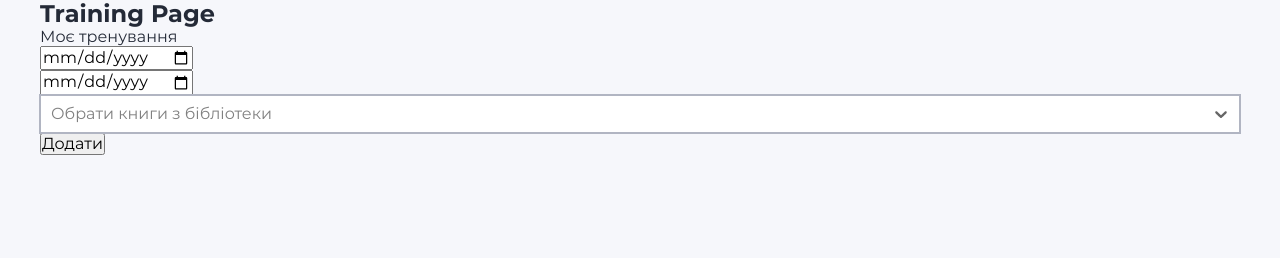
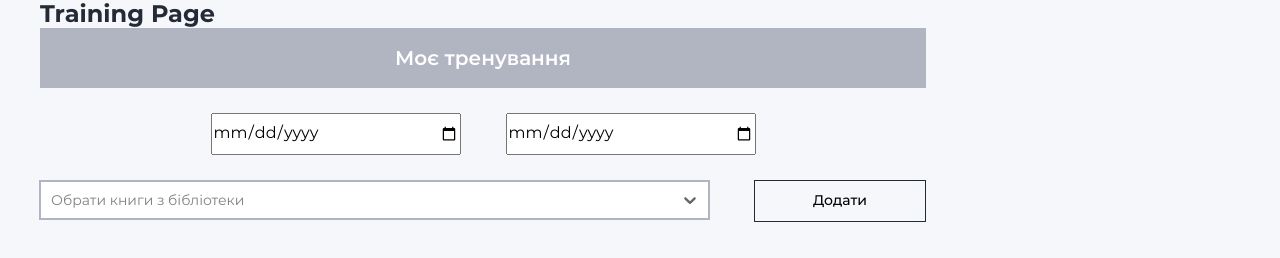
Before and after one commit to IrinaMai/bookreading-client, a React app: page /training in a window 1280 px wide. Built offline with nearby package versions, Linux system fonts and the light colour scheme.

Commit message:
finish select styling

```diff
--- a/src/assets/styles/index.css
+++ b/src/assets/styles/index.css
@@ -36,6 +36,8 @@ img {
   width: 100%;
   padding-left: 25px;
   padding-right: 25px;
+  margin-right: auto;
+  margin-left: auto;
 }
 @media screen and (min-width: 480px) {
   .container {
@@ -65,3 +67,15 @@ img {
   margin: 0;
   list-style: none;
 }
+
+
+::-webkit-scrollbar {
+  width: 6px;
+  background-color:rgba(177, 181, 194, 0.25);
+}
+::-webkit-scrollbar-thumb {
+  background-color: #B1B5C2;
+}
+::-webkit-scrollbar-thumb:vertical {
+  height: 40px;
+}
--- a/src/components/bookSelect/BookSelect.js
+++ b/src/components/bookSelect/BookSelect.js
@@ -8,6 +8,19 @@ const BookSelect = ({ onChange }) => {
     { value: 'book4', label: 'Book4' },
     { value: 'book5', label: 'Book5' },
   ]
+
+  const customStyles = {
+    option: (provided, _) => ({
+      ...provided,
+      padding: '3px',
+    }),
+    control: provided => ({
+      ...provided,
+      fontSize: '14px',
+    }),
+    menu: provided => ({ ...provided, zIndex: 9999, padding:'5px' }),
+    menuPortal: base => ({ ...base, zIndex: 9999 }),
+  }
 
   const customTheme = theme => {
     return {
@@ -27,13 +40,17 @@ const BookSelect = ({ onChange }) => {
       options={books}
       theme={customTheme}
       placeholder="Обрати книги з бібліотеки"
-      isMulti
+      // isMulti
       autoFocus
       components={{
         IndicatorSeparator: () => null,
       }}
-      maxMenuHeight={200}
+      maxMenuHeight={100}
       menuPlacement="auto"
+      menuPortalTarget={document.body}
+      menuPosition={'fixed'}
+      styles={customStyles}
+      myFontSize="10px"
     />
   )
 }
--- a/src/components/trainingForm/TrainingForm.js
+++ b/src/components/trainingForm/TrainingForm.js
@@ -1,57 +1,66 @@
 import React, { useState } from 'react'
 
 import BookSelect from '../bookSelect/BookSelect'
+import FormContainer from './TrainingFormStyled'
 
 const TrainingForm = () => {
   const [books, setBooks] = useState([])
   const [startDate, setStartDate] = useState(new Date())
   const [finishDate, setFinishDate] = useState(new Date())
 
-  const handleChange = e => {
-    setBooks(() => {
-      const normalizedArray = e.map(book => ({
-        id: book.id,
-        bookName: book.label,
-      }))
-      return [...normalizedArray]
-    })
+  const handleChange = selectedOption => {
+    setBooks(selectedOption)
   }
-
 
   const handleSubmit = e => {
     e.preventDefault()
   }
 
   return (
-    <div className="formContainer" style={{ paddingBottom: '400px' }}>
-      <form onSubmit={handleSubmit}>
+    <FormContainer>
+      <form className="form" onSubmit={handleSubmit}>
         <p className="formTitle">Моє тренування</p>
-        <div>
+        <div className="inputGroup">
           <input
             type="date"
             name="startDate"
             value={startDate}
             placeholder="Початок"
-            onChange={(e)=>setStartDate(e.target.value)}
+            onChange={e => setStartDate(e.target.value)}
+            className="formInput"
           />
-        </div>
-        <div>
           <input
             type="date"
             name="finishDate"
             value={finishDate}
             placeholder="Завершення"
-            onChange={(e)=>setFinishDate(e.target.value)}
+            onChange={e => setFinishDate(e.target.value)}
+            className="formInput"
           />
         </div>
-        <BookSelect onChange={handleChange} />
-        <button type="submit">Додати</button>
+        <div className="selectGroup">
+          <BookSelect onChange={handleChange} className="formSelect" />
+          <button className="formButton" type="submit">
+            Додати
+          </button>
+        </div>
       </form>
-    </div>
+    </FormContainer>
   )
 }
 
 export default TrainingForm
+
+//isMulti handler
+// const handleChange = e => {
+//   setBooks(() => {
+//     const normalizedArray = e.map(book => ({
+//       id: book.id,
+//       bookName: book.label,
+//     }))
+//     return [...normalizedArray]
+//   })
+// }
 
 // const books = [
 //   { id: '1', value: 'Book1' },
--- a/src/components/trainingForm/TrainingFormStyled.js
+++ b/src/components/trainingForm/TrainingFormStyled.js
@@ -0,0 +1,117 @@
+import styled from 'styled-components'
+
+const FormContainer = styled.div`
+  @media (max-width: 767px) {
+    padding-bottom: 40px;
+  }
+
+  @media (min-width: 768px) and (max-width: 1279px) {
+    margin-bottom: 40px;
+  }
+
+  @media (min-width: 1280px) {
+    width: 886px;
+    margin-bottom: 25px;
+  }
+
+  .formTitle {
+    width: 100%;
+    margin-bottom: 20px;
+    padding: 11px 38px;
+    height: 60px;
+    background-color: #b1b5c2;
+    text-align: center;
+    color: var(--secondary-background);
+    font-weight: 600;
+    font-size: 20px;
+    line-height: 1.9;
+
+    @media (min-width: 768px) and (max-width: 1279px) {
+      margin-bottom: 30px;
+    }
+
+    @media (min-width: 1280px) {
+      margin-bottom: 25px;
+    }
+  }
+
+  .inputGroup {
+    margin-bottom: 20px;
+
+    @media (max-width: 767px) {
+      & input:first-child {
+        margin-bottom: 20px;
+      }
+    }
+
+    @media (min-width: 768px) {
+      display: flex;
+      justify-content: center;
+      margin-bottom: 25px;
+
+      & input:first-child {
+        margin-right: 45px;
+      }
+    }
+  }
+
+  .formInput {
+    width: 100%;
+    height: 42px;
+
+    @media (min-width: 768px) {
+      width: 250px;
+    }
+  }
+
+  .selectGroup {
+    @media (min-width: 768px) {
+      display: flex;
+      align-items: baseline;
+    }
+  }
+
+  .css-2b097c-container {
+    @media (min-width: 768px) {
+      width: 482px;
+      height: 42px;
+      margin-right: 25px;
+    }
+
+    @media (min-width: 1280px) {
+      margin-right: 45px;
+      width: 670px;
+    }
+  }
+
+  .formButton {
+    min-width: 171px;
+    height: 42px;
+    display: flex;
+    align-items: center;
+    justify-content: center;
+    padding: 5px 58px;
+    font-weight: 500;
+    font-size: 14px;
+    line-height: 2.7;
+    background-color: transparent;
+    border: 1px solid var(--main-text);
+    transition: all 250ms cubic-bezier(0.4, 0, 0.2, 1);
+    cursor: pointer;
+
+    @media (min-width: 320px) and (max-width: 767px) {
+      margin: 0 auto;
+      margin-top: 20px;
+    }
+
+    &:hover,
+    &:focus {
+      background: #6d7a8d;
+      outline: none;
+      color: var(--secondary-background);
+      border: 1px solid #6d7a8d;
+      box-shadow: 0px 2px 4px rgba(0, 0, 0, 0.25);
+    }
+  }
+`
+export default FormContainer
```
